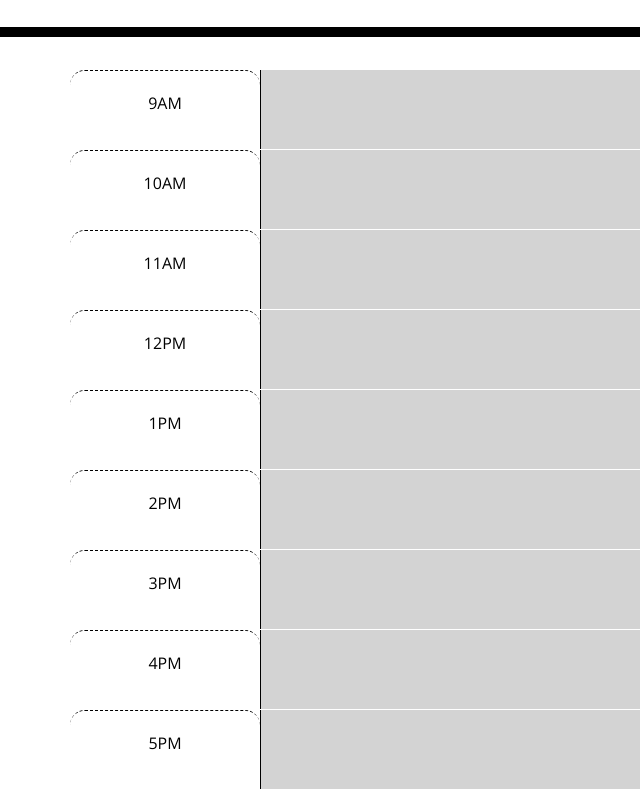
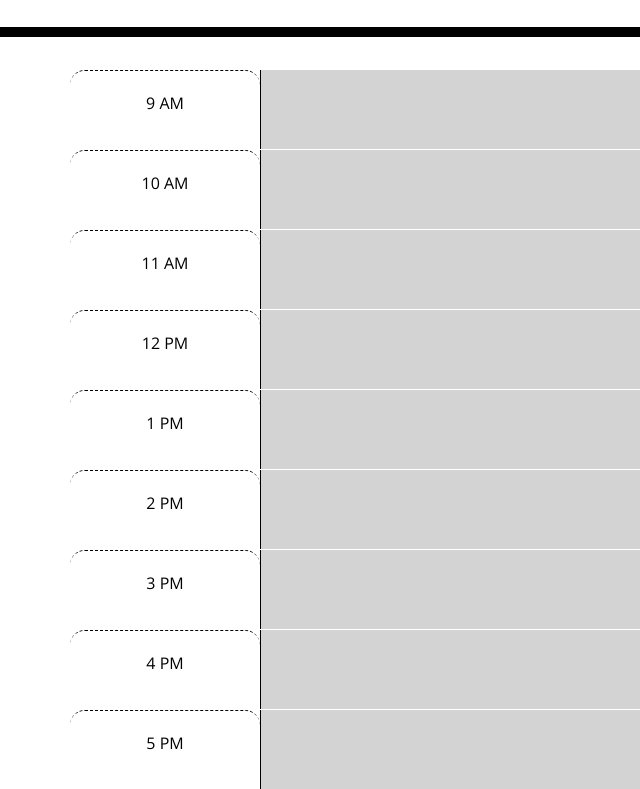
Before and after one commit to ehammon/workday-scheduler, a plain HTML site: page index.html in a window 1280 px wide. Shown: the part 267-1056 px from the top of the page, 0-640 px from the left. Drawn offline with nearby package versions, Linux system fonts and the light colour scheme.

Commit message:
updated readme.md

```diff
--- a/assets/script.js
+++ b/assets/script.js
@@ -1,4 +1,3 @@
-//let saveBtn = $("");
 let today = moment().format('llll');
 
 $("#currentDay").text(today);
@@ -35,7 +34,7 @@ let retrieveLocalStorage  = function() {
 }
 
 //set color of rows based on current time
-let now = new Date();
+    let now = new Date();
 let hour = now.getHours();
 
 for (let i = 9; i < 18; i++) {
@@ -54,6 +53,7 @@ for (let i = 9; i < 18; i++) {
         currentHourBlock.addClass("present");
     }
 }
+
 
     // save inputs to local storage
     $(".saveBtn").on("click", function(event) {
@@ -88,4 +88,5 @@ for (let i = 9; i < 18; i++) {
         localStorage.setItem("storedItem17", JSON.stringify(textarea17))
 
     });
+
 retrieveLocalStorage();
--- a/assets/style.css
+++ b/assets/style.css
@@ -65,7 +65,7 @@ body {
     color: white;
   }
 
-  .saveBtn i:hover {
+  .saveBtn:hover {
     font-size: 20px;
     transition: all .3s ease-in-out;
   }
--- a/index.html
+++ b/index.html
@@ -31,47 +31,47 @@
     <div class="container">
         <!-- Timeblocks go here -->
         <div class="row">
-            <div class="time-block col-2 pt-4 hour">9AM</div>
+            <div class="time-block col-2 pt-4 hour">9 AM</div>
             <textarea name="" id="hour-9" class="col-8"></textarea>
             <button data-id="btn-9" class="saveBtn col-2">Save</button>
         </div>
         <div class="row">
-            <div class="time-block col-2 pt-4 hour">10AM</div>
+            <div class="time-block col-2 pt-4 hour">10 AM</div>
             <textarea name="" id="hour-10" class="col-8"></textarea>
             <button data-id="btn-10" class="saveBtn col-2">Save</button>
         </div>
         <div class="row">
-            <div class="time-block col-2 pt-4 hour">11AM</div>
+            <div class="time-block col-2 pt-4 hour">11 AM</div>
             <textarea name="" id="hour-11" class="col-8"></textarea>
             <button data-id="btn-11" class="saveBtn col-2">Save</button>
         </div>
         <div class="row">
-            <div class="time-block col-2 pt-4 hour">12PM</div>
+            <div class="time-block col-2 pt-4 hour">12 PM</div>
             <textarea name="" id="hour-12" class="col-8"></textarea>
             <button data-id="btn-12" class="saveBtn col-2">Save</button>
         </div>
         <div class="row">
-            <div class="time-block col-2 pt-4 hour">1PM</div>
+            <div class="time-block col-2 pt-4 hour">1 PM</div>
             <textarea name="" id="hour-13" class="col-8"></textarea>
             <button data-id="btn-13" class="saveBtn col-2">Save</button>
         </div>
         <div class="row">
-            <div class="time-block col-2 pt-4 hour">2PM</div>
+            <div class="time-block col-2 pt-4 hour">2 PM</div>
             <textarea name="" id="hour-14" class="col-8"></textarea>
             <button data-id="btn-14" class="saveBtn col-2">Save</button>
         </div>
         <div class="row">
-            <div class="time-block col-2 pt-4 hour">3PM</div>
+            <div class="time-block col-2 pt-4 hour">3 PM</div>
             <textarea name="" id="hour-15" class="col-8"></textarea>
             <button data-id="btn-15" class="saveBtn col-2">Save</button>
         </div>
         <div class="row">
-            <div class="time-block col-2 pt-4 hour">4PM</div>
+            <div class="time-block col-2 pt-4 hour">4 PM</div>
             <textarea name="" id="hour-16" class="col-8"></textarea>
             <button data-id="btn-16" class="saveBtn col-2">Save</button>
         </div>
         <div class="row">
-            <div class="time-block col-2 pt-4 hour">5PM</div>
+            <div class="time-block col-2 pt-4 hour">5 PM</div>
             <textarea name="" id="hour-17" class="col-8"></textarea>
             <button data-id="btn-17" class="saveBtn col-2">Save</button>
         </div>
```
Also changed, not shown: 1 other file.
